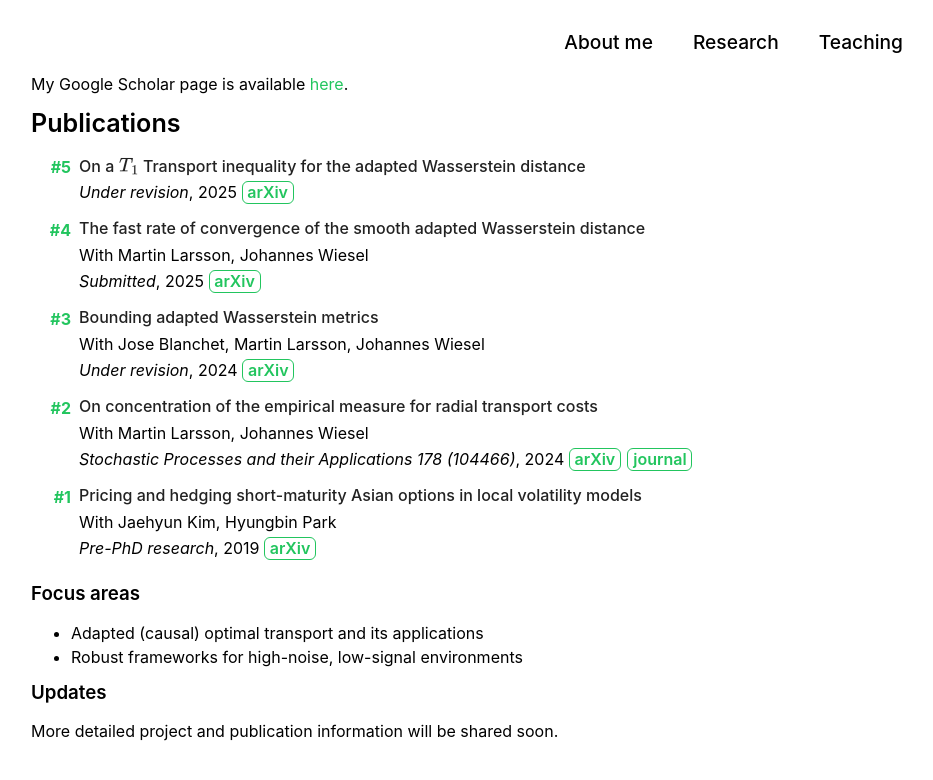
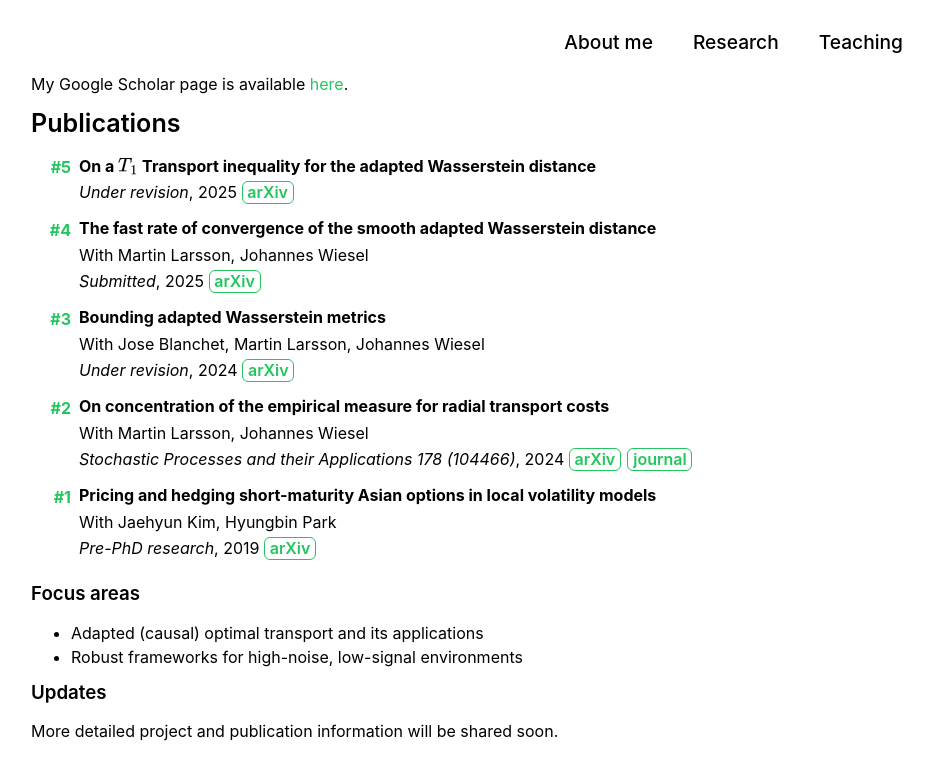
Before and after one commit to Jonghwap/Jonghwap.github.io, a Jekyll site: the page built from research.md, in a window 1280 px wide. Shown: the top 780 px of the page, without its empty margins (209-1142 px from the left). Built offline with Jekyll 4.4.1, drawn with Linux system fonts in a browser that asks for light colours; a style sheet for code colours, icons or effects is not loaded.

Commit message:
Update minimal-light.scss

```diff
--- a/_sass/minimal-light.scss
+++ b/_sass/minimal-light.scss
@@ -448,8 +448,8 @@ header ul a:active {
 }
 
 strong {
-  color:#222;
-  font-weight:500;
+  color:#000;
+  font-weight:700; // bold의 두께 조절
 }
 
 @media (prefers-color-scheme: dark) {
```
